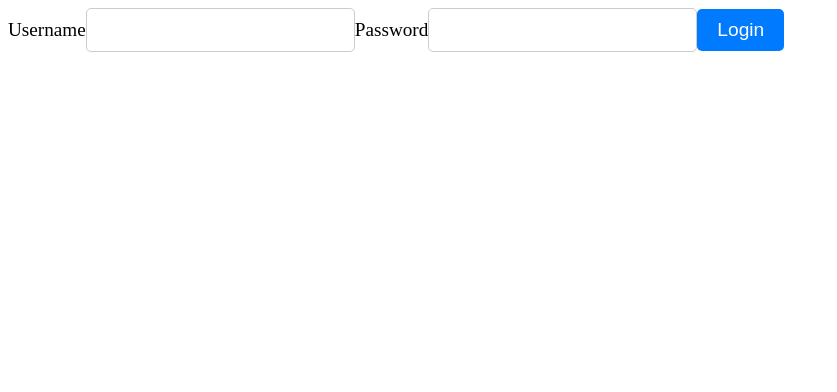
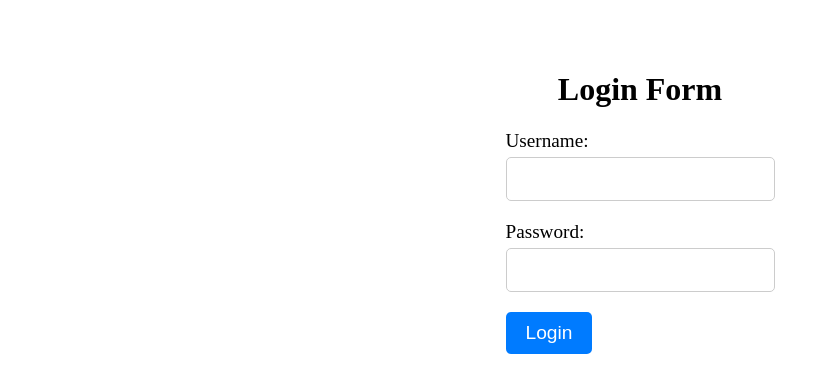
Before and after one commit to acciojob/validate-fields-react-ShriramNawathe, a React app: page / in a window 1280 px wide. Shown: the top 392 px of the page, without its empty margins (0-837 px from the left). Built offline with nearby package versions, Linux system fonts and the light colour scheme.

Commit message:
soln 3.0

```diff
--- a/src/components/App.js
+++ b/src/components/App.js
@@ -1,53 +1,58 @@
 import React, { useState } from "react";
 import "./../styles/App.css";
 
-const LoginForm = () => {
+const App = () => {
   const [username, setUsername] = useState("");
   const [password, setPassword] = useState("");
   const [error, setError] = useState("");
 
+  const handleUsernameChange = (e) => {
+    setUsername(e.target.value);
+  };
+
+  const handlePasswordChange = (e) => {
+    setPassword(e.target.value);
+  };
+
   const handleSubmit = (e) => {
     e.preventDefault();
     if (!username || !password) {
-      setError("Please fill in both username and password fields.");
+      setError("Please fill in both fields.");
     } else {
-      // Submit the login form here.
+      // do something with username and password, e.g. send to server for authentication
+      console.log("Username:", username, "Password:", password);
     }
   };
 
   return (
-    <div className="login-form-container">
+    <div className="login-form">
+      <h1>Login Form</h1>
       <form onSubmit={handleSubmit}>
-        <label htmlFor="username">Username</label>
+        <div className="form-group">
+          <label htmlFor="username">Username:</label>
           <input
             type="text"
             id="username"
+            name="username"
             value={username}
-          onChange={(e) => setUsername(e.target.value)}
+            onChange={handleUsernameChange}
           />
-
-        <label htmlFor="password">Password</label>
+        </div>
+        <div className="form-group">
+          <label htmlFor="password">Password:</label>
           <input
             type="password"
             id="password"
+            name="password"
             value={password}
-          onChange={(e) => setPassword(e.target.value)}
+            onChange={handlePasswordChange}
           />
-
-        {error && <p id="errorMessage">{error}</p>}
-
+        </div>
+        {error && <div id="errorMessage">{error}</div>}
         <button type="submit">Login</button>
       </form>
     </div>
   );
 };
 
-const App = () => {
-  return (
-    <div>
-      <LoginForm />
-    </div>
-  );
-};
-
 export default App;
```
Lines whose indentation alone changed are shown as unchanged.
